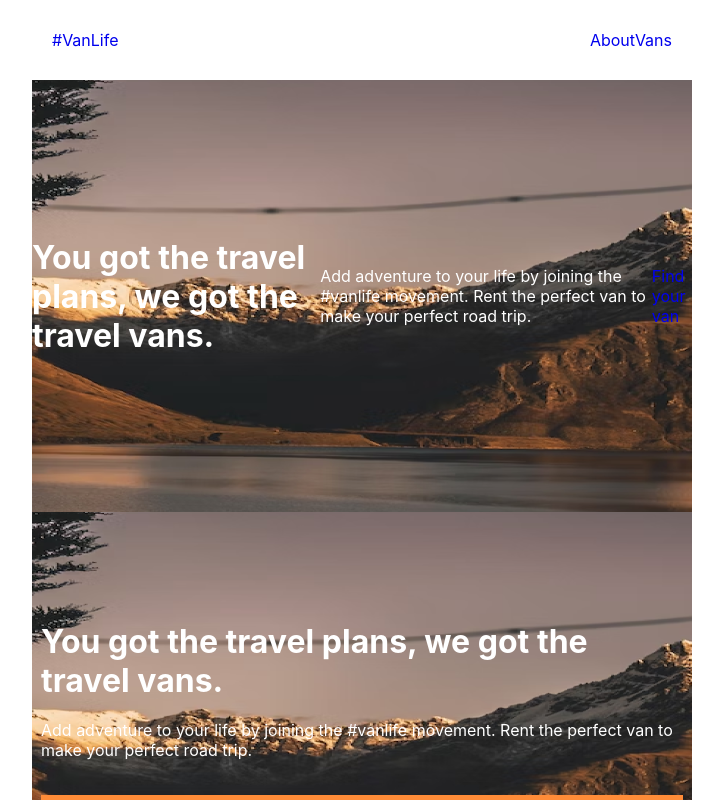
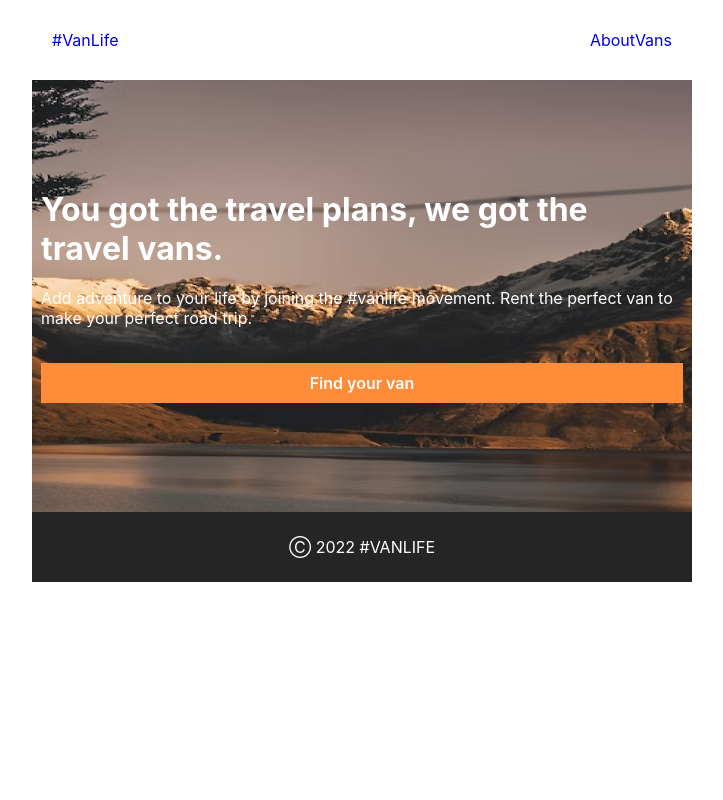
Before and after one commit to DUMBUDIANA/Kambuzuma-team-react, a React (Create React App) app: page / in a window 1280 px wide. Shown: the top 800 px of the page, without its empty margins (278-1001 px from the left). Built offline with nearby package versions, Linux system fonts and the light colour scheme; a web font is replaced by a local one.

Commit message:
removed repeat background on banner

```diff
--- a/src/pages/Banner.js
+++ b/src/pages/Banner.js
@@ -3,12 +3,6 @@ import { Link } from "react-router-dom"
 
 export default function Home() {
     return (
-        <div>
-        <div className="home-container">
-            <h1>You got the travel plans, we got the travel vans.</h1>
-            <p>Add adventure to your life by joining the #vanlife movement. Rent the perfect van to make your perfect road trip.</p>
-            <Link to="vans">Find your van</Link>
-        </div>
         <div>
         <div className="home-container">
         <div className="section-divide3">
@@ -22,7 +16,6 @@ export default function Home() {
         <p>Ⓒ 2022 #VANLIFE</p>
         </div>
         </div>
-        </div>
 
     )
 };
```
